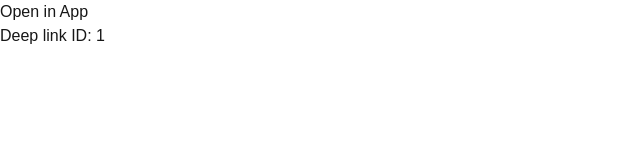
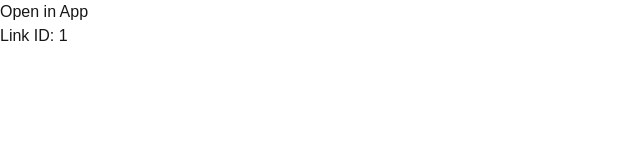
Before and after one commit to huynh-tt/evchargerapp-deeplink, a Next.js app: page /start/1 in a window 1280 px wide. Shown: the top 160 px of the page, without its empty margins (0-640 px from the left). Built offline with nearby package versions, Linux system fonts and the light colour scheme.

Commit message:
feat: fix page

```diff
--- a/src/app/start/[id]/page.tsx
+++ b/src/app/start/[id]/page.tsx
@@ -4,7 +4,7 @@ export default async function Page({ params }: { params: { id: string } }) {
   return (
     <div>
       <h1>Open in App</h1>
-      <p>Deep link ID: {params.id}</p>
+      <p>Link ID: {params.id}</p>
     </div>
   );
 }
```
